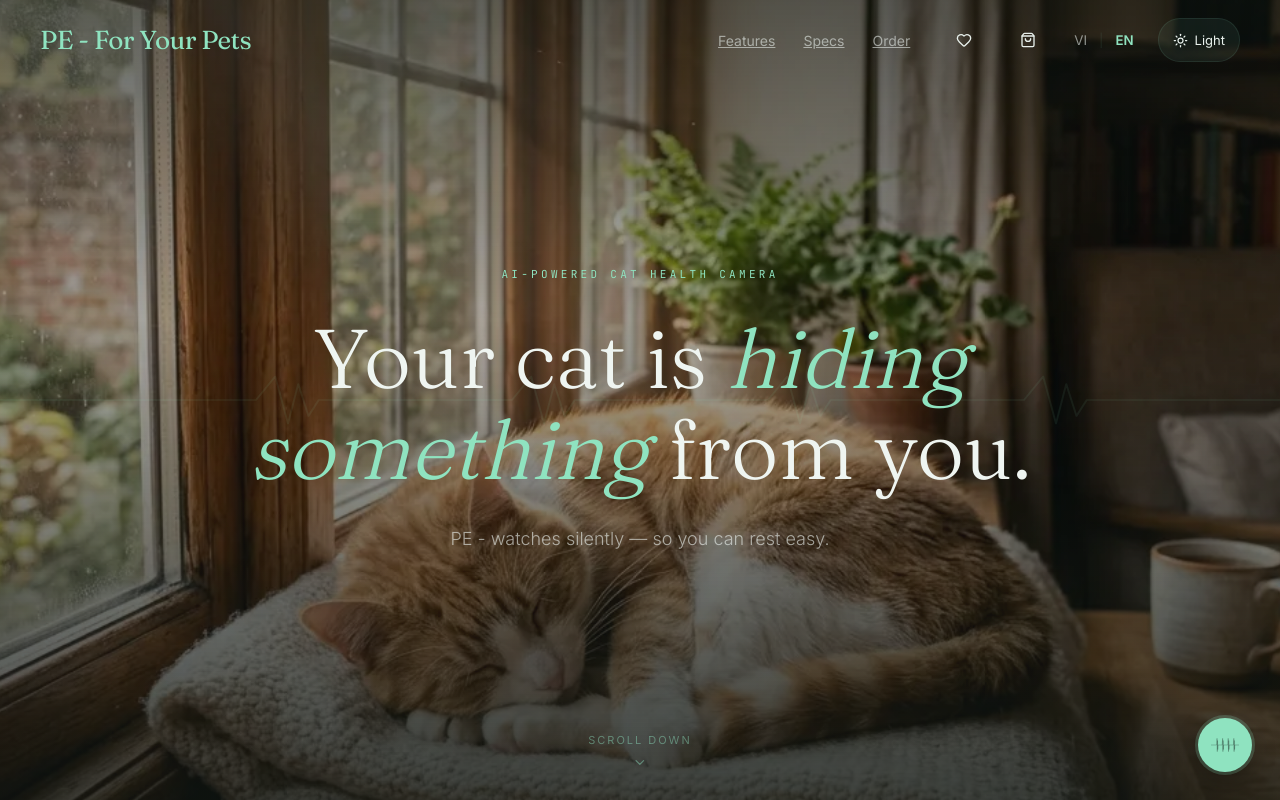
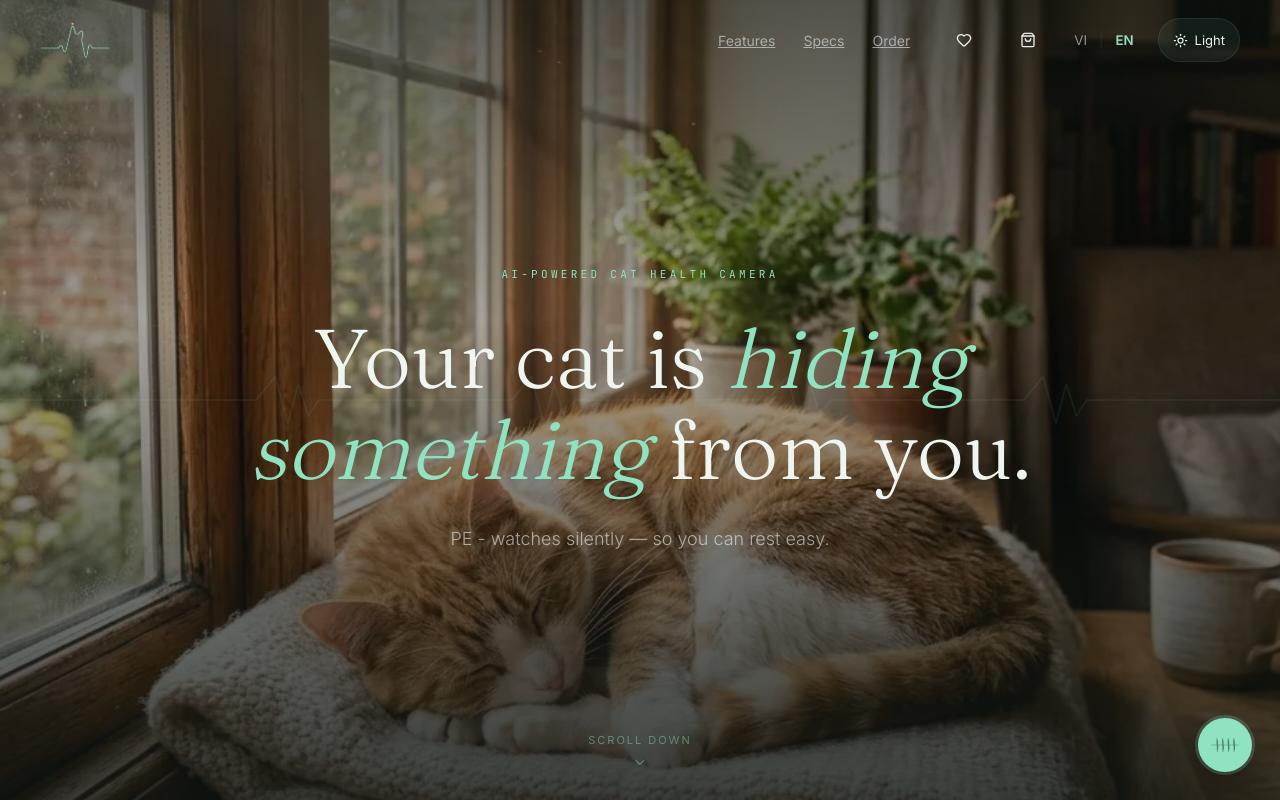
Before and after one commit to PolyEtilen-x/PE-ForYourPets, a Next.js app: page /en in a window 1280 px wide. Shown: the top 800 px of the page. Built offline with nearby package versions, Linux system fonts and the light colour scheme; no server answers.

Commit message:
feat: replace text logo with logo_noname.png image, fix checkout page colors, lightmode support and color synchronization

```diff
--- a/src/app/[locale]/checkout/page.tsx
+++ b/src/app/[locale]/checkout/page.tsx
@@ -82,7 +82,7 @@ export default function CheckoutPage() {
         <header className={styles.header}>
           <div className={styles.headerContainer}>
             <Link href={`/${locale}`} className={styles.logo}>
-              PE<span>.</span>
+              <img src="/logo_noname.png" alt="PE Logo" className={styles.logoImg} />
             </Link>
           </div>
         </header>
@@ -139,7 +139,7 @@ export default function CheckoutPage() {
       <header className={styles.header}>
         <div className={styles.headerContainer}>
           <Link href={`/${locale}`} className={styles.logo}>
-            PE<span>.</span>
+            <img src="/logo_noname.png" alt="PE Logo" className={styles.logoImg} />
           </Link>
           <Link href={`/${locale}`} className={styles.backLink}>
             <ArrowLeft size={16} />
--- a/src/app/[locale]/checkout/style.module.css
+++ b/src/app/[locale]/checkout/style.module.css
@@ -1,6 +1,6 @@
 .pageWrapper {
   min-height: 100vh;
-  background-color: #0e1512;
+  background-color: var(--bg-primary);
   color: var(--text-primary);
   font-family: var(--font-inter), sans-serif;
   display: flex;
@@ -9,9 +9,9 @@
 
 /* Header styling */
 .header {
-  border-bottom: 1px solid rgba(232, 240, 236, 0.08);
+  border-bottom: 1px solid var(--border-color);
   padding: 16px 0;
-  background-color: rgba(14, 21, 18, 0.85);
+  background-color: var(--bg-card);
   backdrop-filter: blur(12px);
   position: sticky;
   top: 0;
@@ -28,15 +28,16 @@
 }
 
 .logo {
-  font-family: var(--font-fraunces), serif;
-  font-size: 24px;
-  font-weight: 400;
-  color: var(--text-primary);
+  display: flex;
+  align-items: center;
   text-decoration: none;
 }
 
-.logo span {
-  color: var(--color-mint);
+.logoImg {
+  height: 32px;
+  width: auto;
+  object-fit: contain;
+  display: block;
 }
 
 .backLink {
@@ -95,8 +96,8 @@
 
 /* Form Styles */
 .formCol {
-  background-color: rgba(252, 253, 252, 0.02);
-  border: 1px solid rgba(232, 240, 236, 0.06);
+  background-color: var(--bg-card);
+  border: 1px solid var(--border-color);
   border-radius: 12px;
   padding: 24px;
 }
@@ -146,8 +147,8 @@
 }
 
 .formGroup input {
-  background-color: rgba(232, 240, 236, 0.04);
-  border: 1px solid rgba(232, 240, 236, 0.1);
+  background-color: var(--bg-primary);
+  border: 1px solid var(--border-color);
   color: var(--text-primary);
   border-radius: 8px;
   padding: 12px 16px;
@@ -177,20 +178,20 @@
 }
 
 .paymentLabel {
-  border: 1px solid rgba(232, 240, 236, 0.08);
+  border: 1px solid var(--border-color);
   border-radius: 8px;
   padding: 16px;
   display: flex;
   align-items: center;
   gap: 12px;
   cursor: pointer;
-  background-color: rgba(232, 240, 236, 0.02);
+  background-color: var(--bg-primary);
   transition: all 0.2s ease-in-out;
 }
 
 .paymentLabel:hover {
   border-color: rgba(143, 227, 192, 0.4);
-  background-color: rgba(232, 240, 236, 0.04);
+  background-color: var(--bg-card-hover);
 }
 
 .activePayment {
@@ -219,8 +220,8 @@
 }
 
 .summaryBox {
-  background-color: rgba(252, 253, 252, 0.02);
-  border: 1px solid rgba(232, 240, 236, 0.06);
+  background-color: var(--bg-card);
+  border: 1px solid var(--border-color);
   border-radius: 12px;
   padding: 24px;
 }
@@ -251,8 +252,8 @@
   height: 56px;
   border-radius: 8px;
   overflow: hidden;
-  background-color: #1a1a14;
-  border: 1px solid rgba(232, 240, 236, 0.06);
+  background-color: var(--bg-primary);
+  border: 1px solid var(--border-color);
   flex-shrink: 0;
 }
 
@@ -287,7 +288,7 @@
 
 .divider {
   height: 1px;
-  background-color: rgba(232, 240, 236, 0.08);
+  background-color: var(--border-color);
   margin: 20px 0;
 }
 
@@ -401,8 +402,8 @@
 }
 
 .orderIdBadge {
-  background-color: rgba(232, 240, 236, 0.04);
-  border: 1px dashed rgba(232, 240, 236, 0.15);
+  background-color: var(--bg-primary);
+  border: 1px dashed var(--border-color);
   border-radius: 8px;
   padding: 12px 24px;
   display: inline-flex;
@@ -420,7 +421,7 @@
 /* QR Code Section */
 .qrSection {
   text-align: left;
-  border-top: 1px solid rgba(232, 240, 236, 0.08);
+  border-top: 1px solid var(--border-color);
   padding-top: 32px;
   margin-top: 8px;
   margin-bottom: 40px;
@@ -436,8 +437,8 @@
 }
 
 .qrCard {
-  background-color: rgba(232, 240, 236, 0.02);
-  border: 1px solid rgba(232, 240, 236, 0.06);
+  background-color: var(--bg-card);
+  border: 1px solid var(--border-color);
   border-radius: 12px;
   padding: 20px;
   display: flex;
--- a/src/app/[locale]/layout.tsx
+++ b/src/app/[locale]/layout.tsx
@@ -78,6 +78,24 @@ export default async function RootLayout({ children, params }: RootLayoutProps)
       lang={locale}
       className={`${fraunces.variable} ${inter.variable} ${jetbrainsMono.variable}`}
     >
+      <head>
+        <script
+          dangerouslySetInnerHTML={{
+            __html: `
+              try {
+                const isDark = localStorage.getItem('theme-storage')
+                  ? JSON.parse(localStorage.getItem('theme-storage')).state.isDark
+                  : true;
+                if (isDark) {
+                  document.documentElement.classList.add('dark');
+                } else {
+                  document.documentElement.classList.remove('dark');
+                }
+              } catch (e) {}
+            `,
+          }}
+        />
+      </head>
       <body>
         <NextIntlClientProvider messages={messages}>
           <Providers>{children}</Providers>
--- a/src/app/[locale]/providers.tsx
+++ b/src/app/[locale]/providers.tsx
@@ -1,10 +1,21 @@
 'use client';
 
-import React from 'react';
+import React, { useEffect } from 'react';
 import { QueryClientProvider } from '@tanstack/react-query';
 import { queryClient } from '@/lib/query-client';
+import { useThemeStore } from '@/stores/useThemeStore';
 
 export default function Providers({ children }: { children: React.ReactNode }) {
+  const isDark = useThemeStore((state) => state.isDark);
+
+  useEffect(() => {
+    if (isDark) {
+      document.documentElement.classList.add('dark');
+    } else {
+      document.documentElement.classList.remove('dark');
+    }
+  }, [isDark]);
+
   return (
     <QueryClientProvider client={queryClient}>
       {children}
--- a/src/components/sections/footer/index.tsx
+++ b/src/components/sections/footer/index.tsx
@@ -1,5 +1,6 @@
 import React from 'react';
 import { useTranslations } from 'next-intl';
+import { Link } from '@/i18n/routing';
 import styles from './style.module.css';
 
 export default function FooterSection() {
@@ -11,7 +12,9 @@ export default function FooterSection() {
     <footer className={styles.footer}>
       <div className={styles.container}>
         <div className={styles.topRow}>
-          <span className={styles.logo}>PE</span>
+          <Link href="/" className={styles.logoLink} aria-label="PE Home">
+            <img src="/logo_noname.png" alt="PE Logo" className={styles.logoImg} />
+          </Link>
           <div className={styles.links}>
             {linksKeys.map((key) => (
               <a key={key} href="#" className={styles.link}>
--- a/src/components/sections/footer/style.module.css
+++ b/src/components/sections/footer/style.module.css
@@ -25,6 +25,19 @@
   font-size: 24px;
   color: var(--color-mint);
   font-weight: 500;
+}
+
+.logoLink {
+  display: flex;
+  align-items: center;
+  text-decoration: none;
+}
+
+.logoImg {
+  height: 32px;
+  width: auto;
+  object-fit: contain;
+  display: block;
 }
 
 .links {
--- a/src/components/sections/navbar/index.tsx
+++ b/src/components/sections/navbar/index.tsx
@@ -7,6 +7,7 @@ import LocaleSwitcher from '@/components/ui/locale-switcher';
 import { Sun, Moon, Menu, X, Heart, ShoppingBag } from 'lucide-react';
 import { useCartStore } from '@/stores/useCartStore';
 import { useWishlistStore } from '@/stores/useWishlistStore';
+import { Link } from '@/i18n/routing';
 import styles from './style.module.css';
 
 export default function NavBar() {
@@ -48,7 +49,9 @@ export default function NavBar() {
 
   return (
     <nav className={`${styles.nav} ${scrolled ? styles.scrolled : ''} ${unscrolledDark}`}>
-      <span className={styles.logo}>PE - For Your Pets</span>
+      <Link href="/" className={styles.logoLink} aria-label="PE Home">
+        <img src="/logo_noname.png" alt="PE Logo" className={styles.logoImg} />
+      </Link>
 
       <div className={`${styles.menu} ${mobileMenuOpen ? styles.mobileOpen : ''}`}>
         <div className={styles.links}>
--- a/src/components/sections/navbar/style.module.css
+++ b/src/components/sections/navbar/style.module.css
@@ -26,6 +26,19 @@
   font-weight: 500;
   color: var(--logo-color);
   letter-spacing: -0.02em;
+}
+
+.logoLink {
+  display: flex;
+  align-items: center;
+  text-decoration: none;
+}
+
+.logoImg {
+  height: 36px;
+  width: auto;
+  object-fit: contain;
+  display: block;
 }
 
 .menu {
```
Also changed, not shown: public/logo_noname.png (added).
